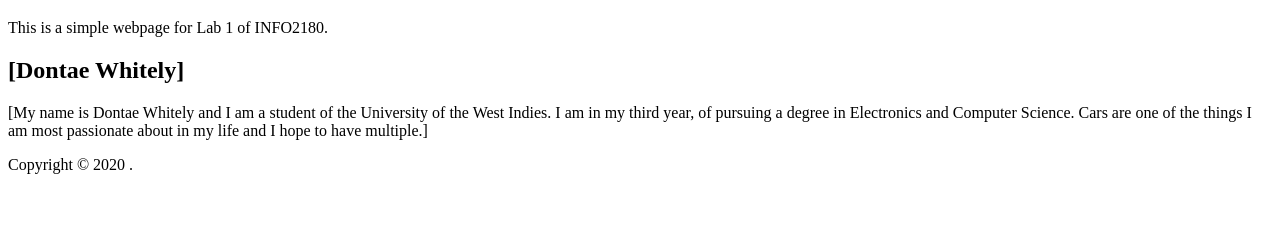
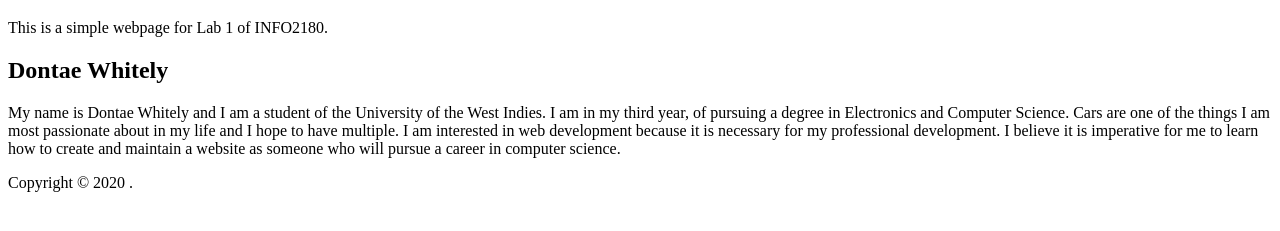
Before and after one commit to DontaeW/info2180-lab1, a plain HTML site: page index.html in a window 1280 px wide. Shown: the part 61-292 px from the top of the page. Drawn offline with Linux system fonts and the light colour scheme.

Commit message:
Edited index.html

```diff
--- a/index.html
+++ b/index.html
@@ -5,6 +5,7 @@
     <meta name="viewport" content="width=device-width, initial-scale=1.0">
     <meta http-equiv="X-UA-Compatible" content="ie=edge">
     <title>INFO2180 Lab 1</title>
+    <link rel="stylesheet" href="styles.css">
 </head>
 <body>
     <header>
@@ -12,9 +13,11 @@
         <p>This is a simple webpage for Lab 1 of INFO2180.</p>
     </header>
     <main>
-        <h2>[Dontae Whitely]</h2>
-        <p>[My name is Dontae Whitely and I am a student of the University of the West Indies. I am in my third year, of pursuing a degree
-            in Electronics and Computer Science. Cars are one of the things I am most passionate about in my life and I hope to have multiple.]</p>
+        <h2>Dontae Whitely</h2>
+        <p>My name is Dontae Whitely and I am a student of the University of the West Indies. I am in my third year, of pursuing a degree
+            in Electronics and Computer Science. Cars are one of the things I am most passionate about in my life and I hope to have multiple.
+            I am interested in web development because it is necessary for my professional development. I believe it is imperative for
+            me to learn how to create and maintain a website as someone who will pursue a career in computer science.</p>
     </main>
     <footer>
         <p>Copyright &copy; 2020 <Your Name>.</p>
```
